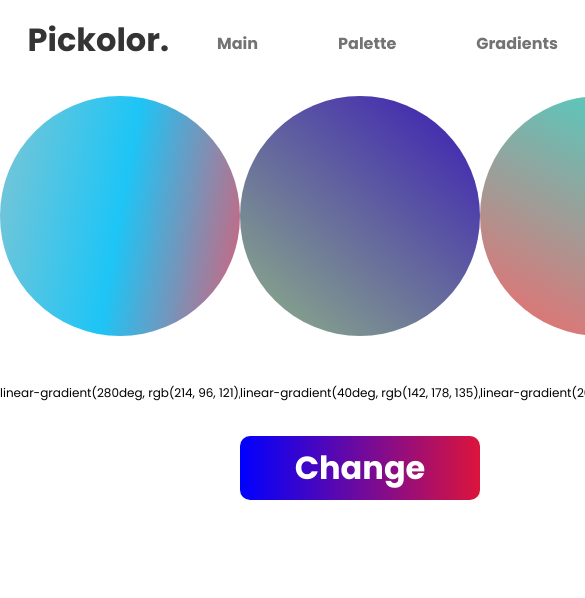
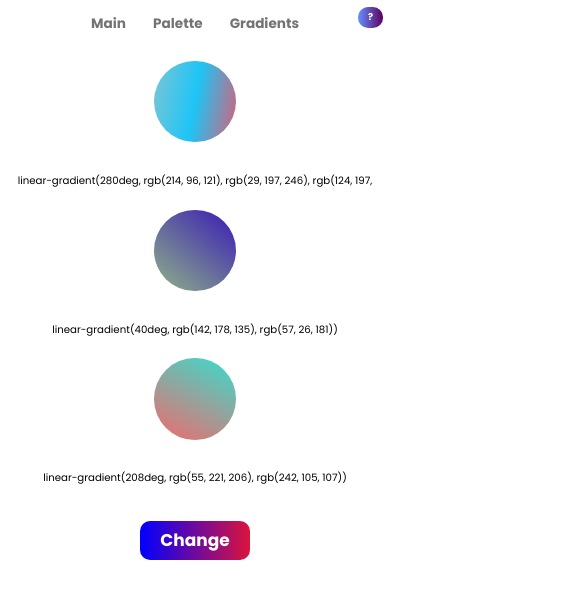
Before and after one commit to NikitaDen/palettor, a React (Create React App) app: page /#/gradients in a window 390 px wide. Shown: the top 598 px of the page, 585 px wide, since content can reach past the window. Built offline with nearby package versions, Linux system fonts and the light colour scheme.

Commit message:
adaptive

```diff
--- a/src/assets/styles/styles.scss
+++ b/src/assets/styles/styles.scss
@@ -15,13 +15,17 @@ $text-font: 'Poppins', sans-serif;
 //Styles
 
 ::selection {
-  //background: cornflowerblue;
-  //color: white;
+  background: indigo;
+  color: white;
 }
 
 :root {
   box-sizing: border-box;
   font-size: 1rem;
+
+  @media all and (max-width: 760px){
+    font-size: .85rem;
+  }
 }
 
 * {
--- a/src/components/CopiedAlert/CopiedAlert.jsx
+++ b/src/components/CopiedAlert/CopiedAlert.jsx
@@ -5,7 +5,6 @@ import {showAppInfo} from "../../redux/palette-reducer";
 const CopiedAlert = (props) => {
     return (
         <div className={'showCopied'} style={props.showCopied ? {animation: 'show 2s ease-in-out'} : {animation: 'none'}}>
-            {/*{props.showCopied ? 'showCopied toggle' : 'showCopied'}*/}
             <h2>Copied</h2>
         </div>
     )
--- a/src/components/Gradients/Gradients.jsx
+++ b/src/components/Gradients/Gradients.jsx
@@ -17,12 +17,13 @@ const Gradients = (props) => {
                     <div key={item.id}>
                         <div style={{background: item.linearGradient}} className='gradient'>
                         </div>
-                        <input type="text" className="gradient-values"
+                        <textarea type="text" className="gradient-values"
                                onFocus={() => props.setShowCopied(props.showCopied)}
                                onBlur={() => props.setShowCopied(props.showCopied)}
                                onClick={copyColor}
                                value={item.linearGradient}
-                               readOnly={true}/>
+                               readOnly={true}
+                        />
                     </div>
                 )
             })}
--- a/src/components/Gradients/gradients.scss
+++ b/src/components/Gradients/gradients.scss
@@ -4,6 +4,10 @@ $text-font: 'Poppins', sans-serif;
   display: grid;
   grid-template-columns: repeat(3, 1fr);
   justify-items: center;
+
+  @media all and (max-width: 500px) {
+    grid-template-columns: 1fr;
+  }
 
   &>div {
     width: 100%;
@@ -14,7 +18,29 @@ $text-font: 'Poppins', sans-serif;
     width: 15rem;
     height: 15rem;
     border-radius: 50%;
+
+    @media all and (max-width: 1320px) {
+      width: 10rem;
+      height: 10rem;
+    }
+
+    @media all and (max-width: 500px) {
+      width: 6rem;
+      height: 6rem;
+    }
   }
+
+  textarea {
+    resize: none;
+    overflow-x: hidden;
+    padding: .75rem;
+    height: 5rem;
+
+    @media all and (max-width: 500px) {
+      height: 2rem;
+    }
+  }
+
   .gradient-values {
     font-size: .75rem;
     font-family: $text-font;
@@ -25,6 +51,10 @@ $text-font: 'Poppins', sans-serif;
     text-align: center;
     margin-top: 2rem;
 
+    @media all and (max-width: 500px) {
+      margin-top: .5rem;
+    }
+
     &:hover {
       cursor: pointer;
     }
--- a/src/components/Header/Header.jsx
+++ b/src/components/Header/Header.jsx
@@ -12,7 +12,7 @@ const Header = (props) => {
         <div className="header">
             <h1>Pickolor.</h1>
             <NavMenuContainer/>
-            <button onClick={() => showAppInfo(props.showInfo)} className="button button--info">How to use?</button>
+            <button onClick={() => showAppInfo(props.showInfo)} className="button button--info">?</button>
         </div>
     )
 };
--- a/src/components/Header/header.scss
+++ b/src/components/Header/header.scss
@@ -5,6 +5,13 @@
   align-items: center;
   width: 90%;
   margin: 1rem auto;
+
+  @media all and (max-width: 760px){
+    flex-direction: column;
+    h1 {
+      display: none;
+    }
+  }
 
   h1 {
     line-height: 1;
@@ -15,9 +22,8 @@
 .button {
   &--info {
     color: white;
-    font-size: 1rem;
-    height: 2.5rem;
-    padding: 0 1rem;
+    font-size: .7rem;
+    padding: .25rem .75rem;
     font-weight: bold;
     background: linear-gradient(90deg, #6590FF 0%, #5C005E 100%);
     border-radius: 10px;
@@ -26,5 +32,11 @@
     &:active {
       transform: translateY(.3rem);
     }
+
+    @media all and (max-width: 760px){
+      position: fixed;
+      top: .5rem;
+      right: .5rem;
+    }
   }
 }
--- a/src/components/Main/main.scss
+++ b/src/components/Main/main.scss
@@ -1,14 +1,20 @@
 .main {
   display: flex;
   flex-direction: column;
+
   p {
     font-weight: bold;
+    padding: 0 1rem;
   }
 
   &__options {
     margin: 0 auto;
     display: flex;
     flex-direction: row;
+
+    @media all and (max-width: 760px){
+      flex-direction: column;
+    }
 
     img {
       height: 8rem;
@@ -21,6 +27,14 @@
         padding-top: 1rem;
         font-weight: 400;
       }
+
+      @media all and (max-width: 760px){
+        margin: 1.5rem 0;
+
+        p {
+          padding-top: .5rem;
+        }
+      }
     }
   }
 
@@ -28,6 +42,10 @@
     font-size: 7rem;
     color: black;
     animation: textColorAnimation 15s linear infinite;
+
+    @media all and (max-width: 760px){
+      font-size: 4rem;
+    }
 
     @keyframes textColorAnimation {
       0% {
--- a/src/components/NavMenu/navMenu.scss
+++ b/src/components/NavMenu/navMenu.scss
@@ -3,4 +3,12 @@
   flex-direction: row;
   justify-content: center;
   align-self: flex-end;
+
+  @media all and (max-width: 760px){
+    align-self: center;
+    a {
+      padding: 0;
+    }
+  }
+
 }
--- a/src/components/Palette/Interactions/interactions.scss
+++ b/src/components/Palette/Interactions/interactions.scss
@@ -9,8 +9,9 @@ $text-font: 'Poppins', sans-serif;
 .summary-values {
   text-transform: uppercase;
   font-family: $text-font;
-  font-size: 1.25rem;
+  font-size: 1rem;
   width: 50vw;
+  min-width: 300px;
   outline: none;
   border: none;
   background: none;
@@ -45,11 +46,15 @@ $text-font: 'Poppins', sans-serif;
     font-weight: bold;
     background: linear-gradient(90deg, blue 0%, crimson 100%);
     border-radius: 10px;
-    padding: .5rem;
-    width: 15rem;
+    padding: .5rem 1.5rem;
     margin-top: 2rem;
     transition: .3s;
     grid-column: 1/4;
+
+    @media all and (max-width: 500px) {
+      grid-column: 1/2;
+      font-size: 1.25rem;
+    }
 
     &:active {
       transform: translateY(.3rem);
--- a/src/components/Palette/PaletteItem/palette-item.scss
+++ b/src/components/Palette/PaletteItem/palette-item.scss
@@ -6,7 +6,6 @@ $text-font: 'Poppins', sans-serif;
   .myColor {
     text-transform: uppercase;
     font-family: $text-font;
-    font-size: 1.25rem;
     outline: none;
     border: none;
     background: none;
```
Also changed, not shown: 1 other file (tests, documents, lock files or other folders).
